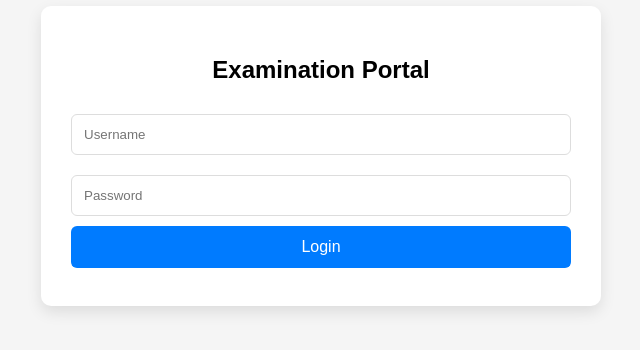
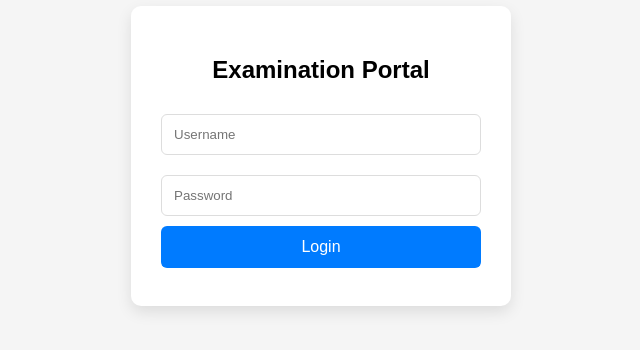
Before and after one commit to hardktyagi/Examination-cell, a plain HTML site: page index.html in a window 1280 px wide. Shown: the part 244-594 px from the top of the page, without its empty margins (319-959 px from the left). Drawn offline with Linux system fonts and the light colour scheme.

Commit message:
Update index.html

```diff
--- a/index.html
+++ b/index.html
@@ -19,7 +19,7 @@
       padding: 30px;
       border-radius: 10px;
       box-shadow: 0 6px 15px rgba(0,0,0,0.1);
-      width: 500px;
+      width: 320px;
       text-align: center;
     }
     input {
```
